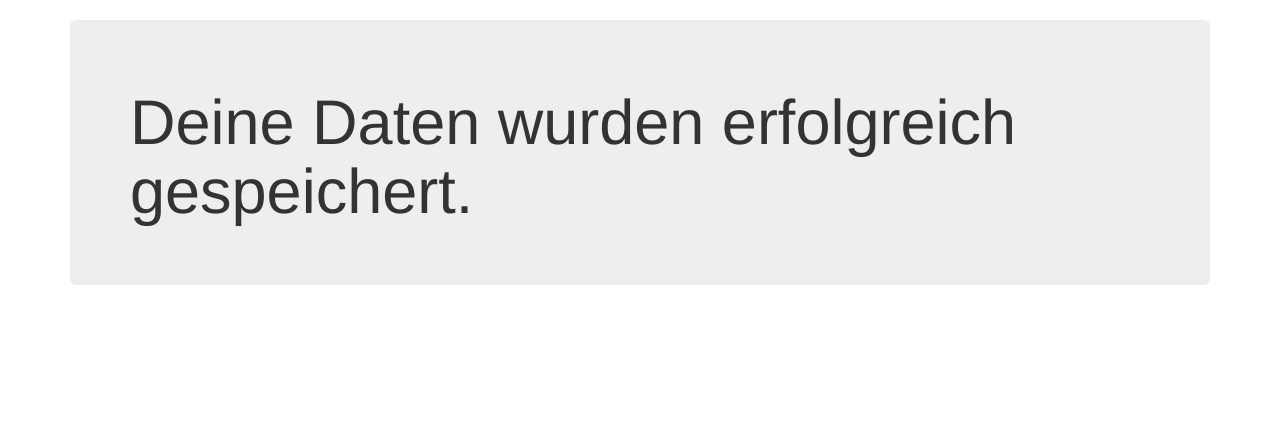
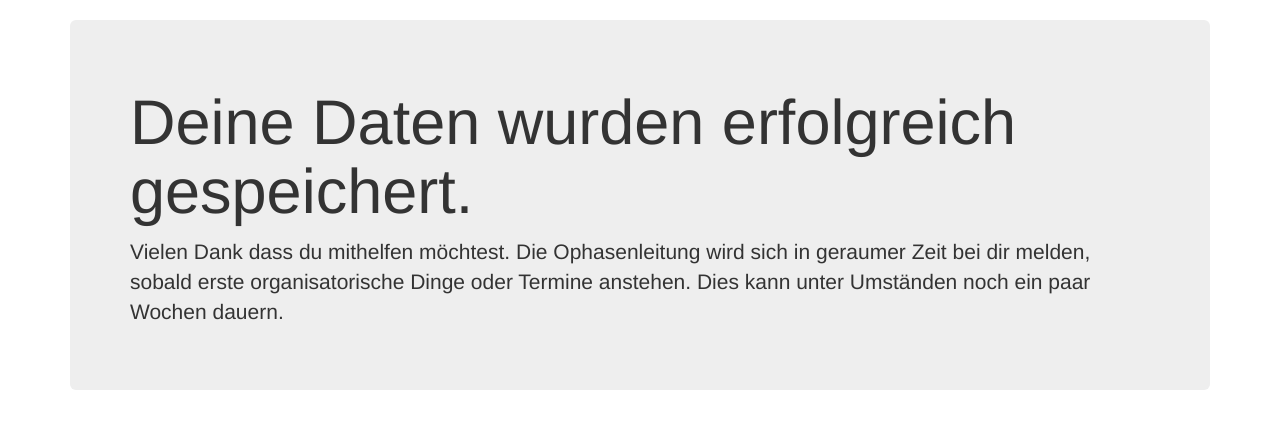
Before and after one commit to d120/pyophase, a Django app: page /mitmachen/success/ in a window 1280 px wide. Shown: the part 52-481 px from the top of the page. Run offline with Django 3.2, Linux system fonts and the light colour scheme; some libraries are stand-ins or nearby versions.

Commit message:
Included more information on staff registration success page.
Now it should be clear that it will take some time until someone contacts the participant.

```diff
--- a/staff/templates/staff/success.html
+++ b/staff/templates/staff/success.html
@@ -6,4 +6,8 @@
 
 <h1>Deine Daten wurden erfolgreich gespeichert.</h1>
 
+<p>
+    Vielen Dank dass du mithelfen möchtest. Die Ophasenleitung wird sich in geraumer Zeit bei dir melden, sobald erste organisatorische Dinge oder Termine anstehen. Dies kann unter Umständen noch ein paar Wochen dauern.
+</p>
+
 {% endblock %}
```
